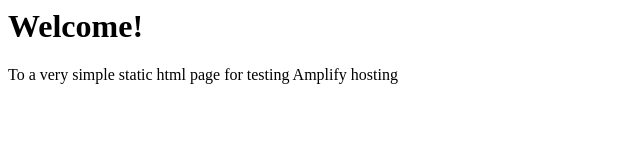
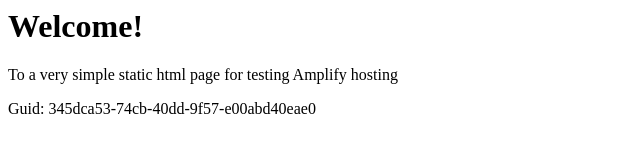
Before and after one commit to aws-aemilia-lhr/Github-PR-Commit-Integration-Test-DoNotTouch-Gith-OKSLNVO2-v1-preprod-eu-west-2, a website: page src/index.html in a window 1280 px wide. Shown: the whole page, without its empty margins (0-640 px from the left). Drawn offline with Linux system fonts and the light colour scheme.

Commit message:
commit from integ tests

```diff
--- a/src/index.html
+++ b/src/index.html
@@ -1,3 +1,5 @@
+
+
 <html lang="en">
 
 <head>
@@ -10,6 +12,6 @@
 <body>
     <h1>Welcome!</h1>
     <p>To a very simple static html page for testing Amplify hosting</p>
-</body>
+    <p>Guid: 345dca53-74cb-40dd-9f57-e00abd40eae0</p></body>
 
 </html>
```
